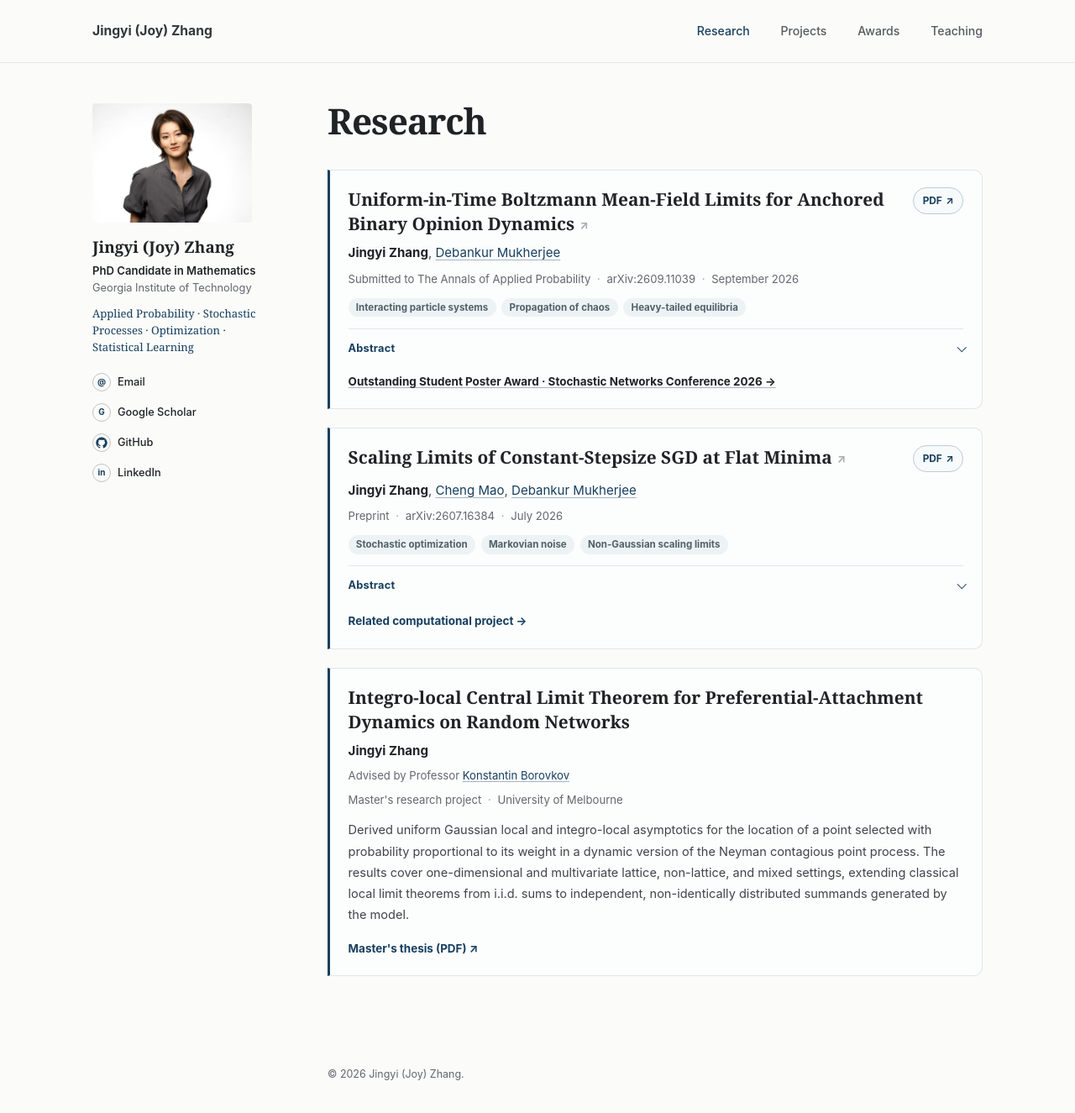
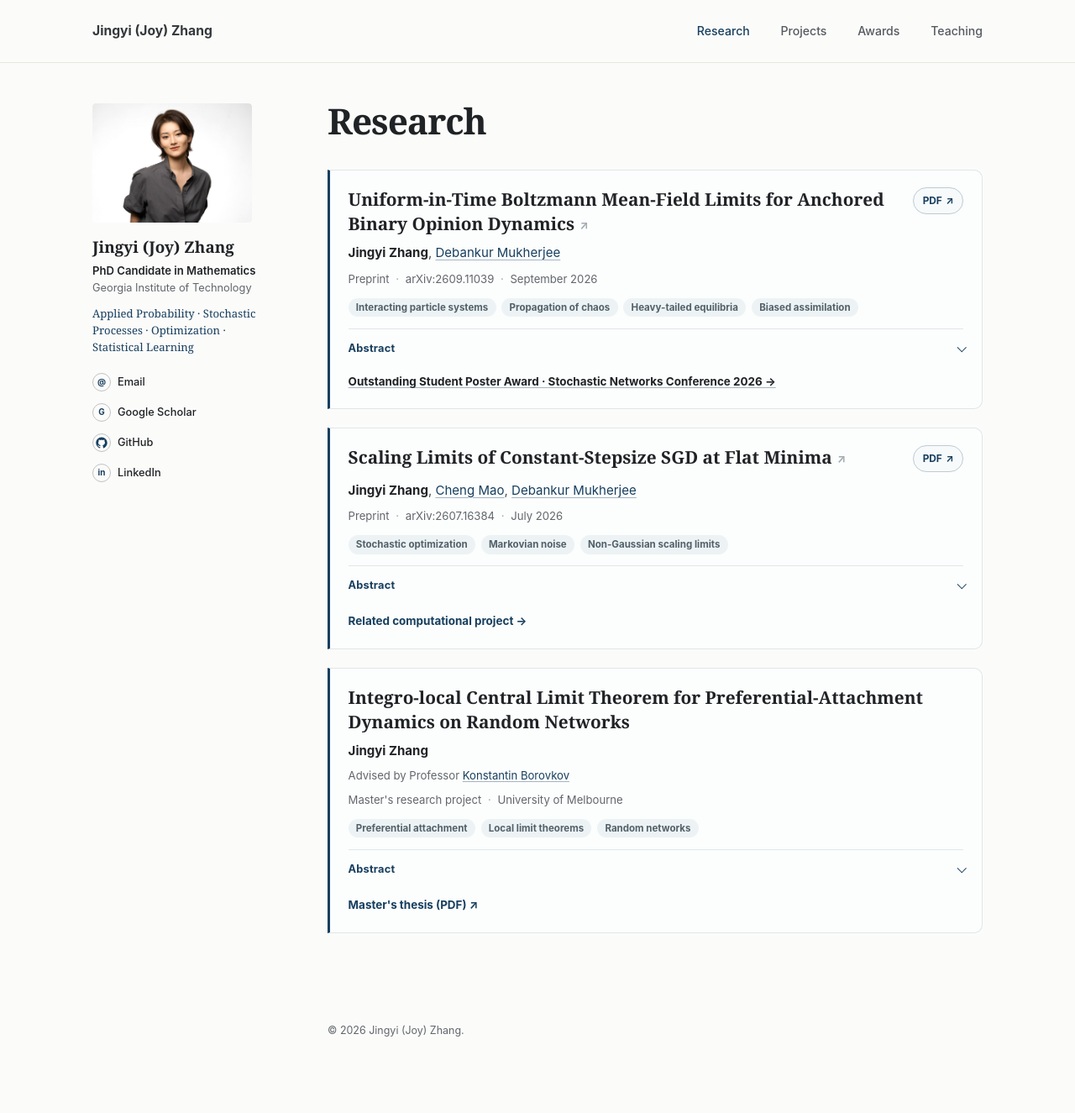
Before and after one commit to JoyZhang25/JoyZhang25.github.io, a Jekyll site: the page built from research.html, in a window 1280 px wide and 1337 px high. Shown: the top 1325 px of the window at 84% size. Built offline with Jekyll 4.4.1, drawn with Linux system fonts in a browser that asks for light colours; a script that is not in the unit is left out.

Commit message:
Add abstract previews and research keywords
Updated the status to 'Preprint' and added new topics and abstract for the research project.

```diff
--- a/_data/profile.yml
+++ b/_data/profile.yml
@@ -71,13 +71,14 @@
       - name: "Jingyi Zhang"
       - name: "Debankur Mukherjee"
         url: "https://www.debankur-mukherjee.com/"
-    status: "Submitted to The Annals of Applied Probability"
+    status: "Preprint"
     venue: "arXiv:2609.11039"
     date: "September 2026"
     topics:
       - "Interacting particle systems"
       - "Propagation of chaos"
       - "Heavy-tailed equilibria"
+      - "Biased assimilation"
     abstract:
       - >-
         We study a continuous-time opinion model in which agents interact in pairs and each agent has a fixed anchor. At each interaction epoch, both opinions are updated according to a possibly nonlinear rule with random inputs. Under suitable stability and moment assumptions, we establish uniform-in-time propagation of chaos: as the population grows, the joint law of any fixed number of agents converges, uniformly over time, to the corresponding product of the law solving a nonlinear Boltzmann equation. We first obtain a graphical estimate in total variation on finite time intervals, assuming only that the interaction rule is measurable. We extend this approximation uniformly over time by showing that both the finite system and its nonlinear limit converge exponentially fast to their respective stationary laws. We also prove uniform-in-time convergence in Wasserstein distance of order two under a contraction condition in mean square. For this result, we assume either a bounded state space or a drift condition that keeps moments of some order greater than two uniformly bounded.
@@ -129,7 +130,13 @@
       url: "https://findanexpert.unimelb.edu.au/profile/971-konstantin-borovkov"
     status: "Master's research project"
     venue: "University of Melbourne"
-    summary: "Derived uniform Gaussian local and integro-local asymptotics for the location of a point selected with probability proportional to its weight in a dynamic version of the Neyman contagious point process. The results cover one-dimensional and multivariate lattice, non-lattice, and mixed settings, extending classical local limit theorems from i.i.d. sums to independent, non-identically distributed summands generated by the model."
+    topics:
+      - "Preferential attachment"
+      - "Local limit theorems"
+      - "Random networks"
+    abstract:
+      - >-
+        Derived uniform Gaussian local and integro-local asymptotics for the location of a point selected with probability proportional to its weight in a dynamic version of the Neyman contagious point process. The results cover one-dimensional and multivariate lattice, non-lattice, and mixed settings, extending classical local limit theorems from i.i.d. sums to independent, non-identically distributed summands generated by the model.
     links:
       - label: "Master's thesis (PDF)"
         url: "/files/research/jingyi-zhang-masters-thesis-2021.pdf"
```
